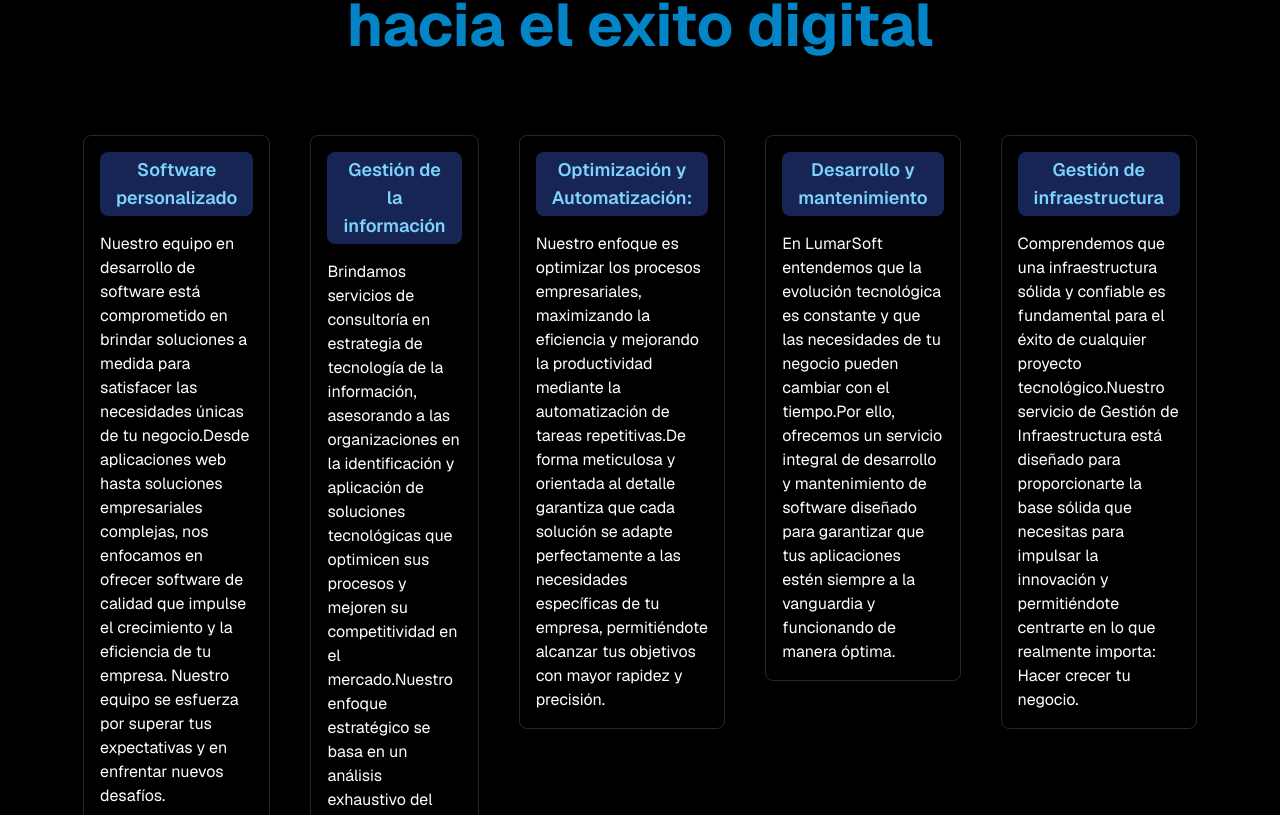
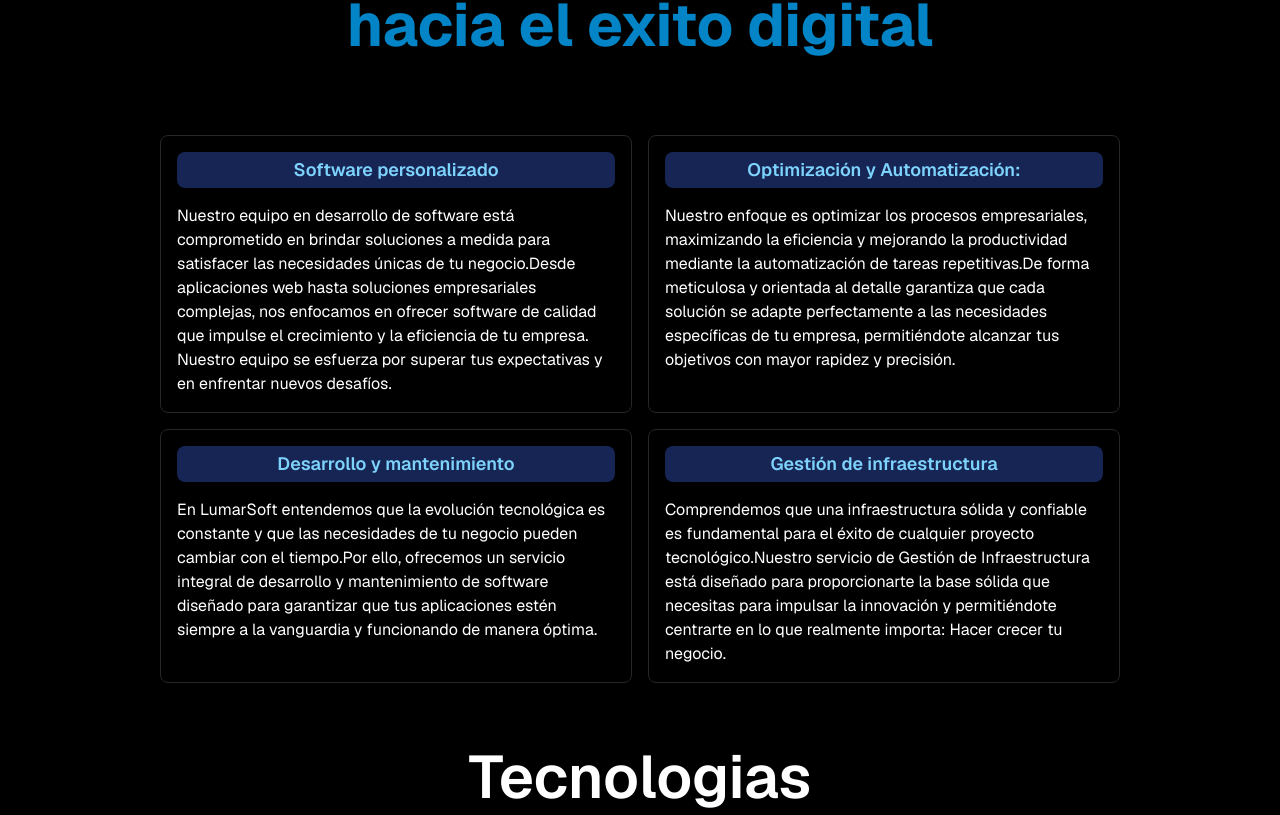
Before and after one commit to LucasQuaroni/lumarsoft, a Next.js app: page / in a window 1280 px wide. Shown: the part 945-1760 px from the top of the page. Built offline with nearby package versions, Linux system fonts and the light colour scheme.

Commit message:
5/02-MarseBodiFaltaTerminar

```diff
--- a/components/blur.jsx
+++ b/components/blur.jsx
@@ -10,8 +10,8 @@ export default function Blur() {
         animate={{ opacity: 1 }}
       >
         <div className="absolute top-0 z-[-2] h-screen w-screen bg-black bg-[radial-gradient(100%_90%_at_50%_0%,rgba(0,163,255,0.25)_0,rgba(0,163,255,0)_50%,rgba(0,163,255,0)_100%)]">
-          <div class="relative h-full w-full ">
-            <div class="absolute bottom-0 left-0 right-0 top-0 bg-[linear-gradient(to_right,#4f4f4f2e_1px,transparent_1px),linear-gradient(to_bottom,#4f4f4f2e_1px,transparent_1px)] bg-[size:14px_24px] [mask-image:radial-gradient(ellipse_80%_50%_at_50%_0%,#000_70%,transparent_110%)]"></div>
+          <div className="relative h-full w-full ">
+            <div className="absolute bottom-0 left-0 right-0 top-0 bg-[linear-gradient(to_right,#4f4f4f2e_1px,transparent_1px),linear-gradient(to_bottom,#4f4f4f2e_1px,transparent_1px)] bg-[size:14px_24px] [mask-image:radial-gradient(ellipse_80%_50%_at_50%_0%,#000_70%,transparent_110%)]"></div>
           </div>
         </div>
       </motion.div>
--- a/components/skills.jsx
+++ b/components/skills.jsx
@@ -4,7 +4,7 @@ import { motion } from "framer-motion";
 
 const Skills = () => {
   return (
-    <section className="w-full min-h-screen flex flex-col items-center justify-center gap-20 px-20 lgn:px-0 2xln:pt-20">
+    <section className="w-full min-h-screen flex flex-col items-center justify-center gap-20 2xln:pt-20">
       <motion.div
         initial={{ opacity: 0, y: 30 }}
         whileInView={{ opacity: 1, y: 0 }}
@@ -19,41 +19,109 @@ const Skills = () => {
         </div>
       </motion.div>
 
-      <div className="flex flex-col gap-10 mdn:gap-4">
-        <motion.div
-          className="flex w-full gap-10 mdn:flex-col mdn:gap-4"
+      <div className="flex flex-col w-full gap-4 px-48 2xln:px-20 xln:px-2">
+        <div className="flex w-full gap-4 lgn:flex-col">
+          <motion.article
+            className="flex flex-col gap-4 w-full border border-zinc-800 px-4 py-4 rounded-lg"
             initial={{ opacity: 0, y: 30 }}
             whileInView={{ opacity: 1, y: 0 }}
-          transition={{ duration: 0.5, ease: "easeInOut" }}
-          viewport={{ once: true, offset: 0.3 }}
+            viewport={{ once: true, offset: 0.5 }}
+            transition={{ duration: 0.7, ease: "easeOut" }}
           >
-          <motion.div
-            className="w-full h-full rounded-lg border border-zinc-800 px-4 py-4"
-            initial={{ opacity: 0, y: 30 }}
-            whileInView={{ opacity: 1, y: 0 }}
-            transition={{ duration: 0.5, ease: "easeInOut" }}
-            viewport={{ once: true, offset: 0.3 }}
-          >
-            <div className="flex flex-col gap-4 w-full">
             <span className="text-sky-300 bg-blue-950 px-4 py-1 rounded-lg text-center font-semibold text-lg">
               Software personalizado
             </span>
             <p>
               Nuestro equipo en desarrollo de software está comprometido en
-                brindar soluciones a medida para satisfacer las necesidades
-                únicas de tu negocio.
+              brindar soluciones a medida para satisfacer las necesidades únicas
+              de tu negocio.
               <span className="mdn:hidden">
-                  Desde aplicaciones web hasta soluciones empresariales
-                  complejas, nos enfocamos en ofrecer software de calidad que
-                  impulse el crecimiento y la eficiencia de tu empresa. Nuestro
-                  equipo se esfuerza por superar tus expectativas y en enfrentar
-                  nuevos desafíos.
+                Desde aplicaciones web hasta soluciones empresariales complejas,
+                nos enfocamos en ofrecer software de calidad que impulse el
+                crecimiento y la eficiencia de tu empresa. Nuestro equipo se
+                esfuerza por superar tus expectativas y en enfrentar nuevos
+                desafíos.
               </span>
             </p>
+          </motion.article>
+
+          <motion.article
+            className="flex flex-col gap-4 w-full border border-zinc-800 px-4 py-4 rounded-lg"
+            initial={{ opacity: 0, y: 30 }}
+            whileInView={{ opacity: 1, y: 0 }}
+            viewport={{ once: true, offset: 0.5 }}
+            transition={{ duration: 0.7, ease: "easeOut" }}
+          >
+            <span className="text-sky-300 bg-blue-950 px-4 py-1 rounded-lg text-center text-lg font-semibold">
+              Optimización y Automatización:
+            </span>
+            <p>
+              Nuestro enfoque es optimizar los procesos empresariales,
+              maximizando la eficiencia y mejorando la productividad mediante la
+              automatización de tareas repetitivas.
+              <span className="mdn:hidden">
+                De forma meticulosa y orientada al detalle garantiza que cada
+                solución se adapte perfectamente a las necesidades específicas
+                de tu empresa, permitiéndote alcanzar tus objetivos con mayor
+                rapidez y precisión.
+              </span>
+            </p>
+          </motion.article>
         </div>
-          </motion.div>
 
-          <motion.div
+        <div className="flex w-full gap-4 lgn:flex-col">
+          <motion.article
+            className="flex flex-col gap-4 w-full border border-zinc-800 px-4 py-4 rounded-lg"
+            initial={{ opacity: 0, y: 30 }}
+            whileInView={{ opacity: 1, y: 0 }}
+            viewport={{ once: true, offset: 0.5 }}
+            transition={{ duration: 0.7, ease: "easeOut" }}
+          >
+            <span className="text-sky-300 bg-blue-950 px-4 py-1 rounded-lg text-center text-lg font-semibold">
+              Desarrollo y mantenimiento
+            </span>
+            <p>
+              En LumarSoft entendemos que la evolución tecnológica es constante
+              y que las necesidades de tu negocio pueden cambiar con el tiempo.
+              <span className="mdn:hidden">
+                Por ello, ofrecemos un servicio integral de desarrollo y
+                mantenimiento de software diseñado para garantizar que tus
+                aplicaciones estén siempre a la vanguardia y funcionando de
+                manera óptima.
+              </span>
+            </p>
+          </motion.article>
+          <motion.article
+            className="flex flex-col gap-4 w-full border border-zinc-800 px-4 py-4 rounded-lg"
+            initial={{ opacity: 0, y: 30 }}
+            whileInView={{ opacity: 1, y: 0 }}
+            viewport={{ once: true, offset: 0.5 }}
+            transition={{ duration: 0.7, ease: "easeOut" }}
+          >
+            <span className="text-sky-300 bg-blue-950 px-4 py-1 rounded-lg text-center text-lg font-semibold">
+              Gestión de infraestructura
+            </span>
+            <p>
+              Comprendemos que una infraestructura sólida y confiable es
+              fundamental para el éxito de cualquier proyecto tecnológico.
+              <span className="mdn:hidden">
+                Nuestro servicio de Gestión de Infraestructura está diseñado
+                para proporcionarte la base sólida que necesitas para impulsar
+                la innovación y permitiéndote centrarte en lo que realmente
+                importa: Hacer crecer tu negocio.
+              </span>
+            </p>
+          </motion.article>
+        </div>
+      </div>
+    </section>
+  );
+};
+
+export default Skills;
+
+{
+  /* <motion.div
   className="w-full h-full rounded-lg border border-zinc-800 px-4 py-4"
   initial={{ opacity: 0, y: 30 }}
   whileInView={{ opacity: 1, y: 0 }}
@@ -77,85 +145,5 @@ const Skills = () => {
       </span>
     </p>
   </div>
-          </motion.div>
-
-          <motion.div
-            className="w-full h-full rounded-lg border border-zinc-800 px-4 py-4"
-            initial={{ opacity: 0, y: 30 }}
-            whileInView={{ opacity: 1, y: 0 }}
-            transition={{ duration: 0.5, ease: "easeInOut" }}
-            viewport={{ once: true, offset: 0.3 }}
-          >
-            <div className="flex flex-col gap-4 w-full">
-              <span className="text-sky-300 bg-blue-950 px-4 py-1 rounded-lg text-center text-lg font-semibold">
-                Optimización y Automatización:
-              </span>
-              <p>
-                Nuestro enfoque es optimizar los procesos empresariales,
-                maximizando la eficiencia y mejorando la productividad mediante
-                la automatización de tareas repetitivas.
-                <span className="mdn:hidden">
-                  De forma meticulosa y orientada al detalle garantiza que cada
-                  solución se adapte perfectamente a las necesidades específicas
-                  de tu empresa, permitiéndote alcanzar tus objetivos con mayor
-                  rapidez y precisión.
-                </span>
-              </p>
-            </div>
-          </motion.div>
-
-          <motion.div
-            className="w-full h-full rounded-lg border border-zinc-800 px-4 py-4"
-            initial={{ opacity: 0, y: 30 }}
-            whileInView={{ opacity: 1, y: 0 }}
-            transition={{ duration: 0.5, ease: "easeInOut" }}
-            viewport={{ once: true, offset: 0.3 }}
-          >
-            <div className="flex flex-col gap-4 w-full">
-              <span className="text-sky-300 bg-blue-950 px-4 py-1 rounded-lg text-center text-lg font-semibold">
-                Desarrollo y mantenimiento
-              </span>
-              <p>
-                En LumarSoft entendemos que la evolución tecnológica es
-                constante y que las necesidades de tu negocio pueden cambiar con
-                el tiempo.
-                <span className="mdn:hidden">
-                  Por ello, ofrecemos un servicio integral de desarrollo y
-                  mantenimiento de software diseñado para garantizar que tus
-                  aplicaciones estén siempre a la vanguardia y funcionando de
-                  manera óptima.
-                </span>
-              </p>
-            </div>
-          </motion.div>
-
-          <motion.div
-            className="w-full h-full rounded-lg border border-zinc-800 px-4 py-4"
-            initial={{ opacity: 0, y: 30 }}
-            whileInView={{ opacity: 1, y: 0 }}
-            transition={{ duration: 0.5, ease: "easeInOut" }}
-            viewport={{ once: true, offset: 0.3 }}
-          >
-            <div className="flex flex-col gap-4 w-full">
-              <span className="text-sky-300 bg-blue-950 px-4 py-1 rounded-lg text-center text-lg font-semibold">
-                Gestión de infraestructura
-              </span>
-              <p>
-                Comprendemos que una infraestructura sólida y confiable es
-                fundamental para el éxito de cualquier proyecto tecnológico.
-                <span className="mdn:hidden">
-                  Nuestro servicio de Gestión de Infraestructura está diseñado
-                  para proporcionarte la base sólida que necesitas para impulsar
-                  la innovación y permitiéndote centrarte en lo que realmente
-                  importa: Hacer crecer tu negocio.
-                </span>
-              </p>
-            </div>
-          </motion.div>
-        </motion.div>
-      </div>
-    </section>
-  );
-};
-
-export default Skills;
+</motion.div> */
+}
--- a/components/technologies.jsx
+++ b/components/technologies.jsx
@@ -7,7 +7,7 @@ import { motion } from "framer-motion";
 const Technologies = () => {
   const container = {
     hidden: { opacity: 0 },
-    show: {
+    whileInView: {
       opacity: 1,
       transition: {
         delayChildren: 0.3,
```
Also changed, not shown: 1 other file (tests, documents, lock files or other folders). Lines whose indentation alone changed are shown as unchanged.
